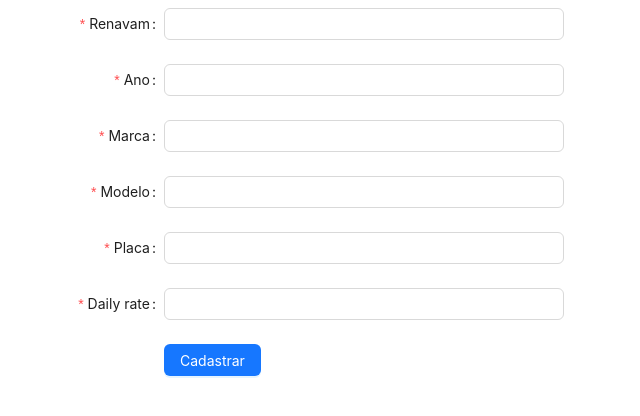
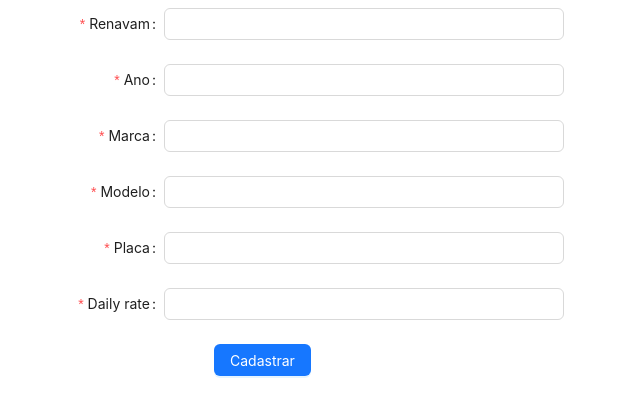
Before and after one commit to Rafael-Pierre/SistemaAluguelDeCarros, a Next.js app in the folder code/frontend/: page /components/FormCarros in a window 1280 px wide. Shown: the top 416 px of the page, without its empty margins (44-684 px from the left). Built offline with nearby package versions, Linux system fonts and the light colour scheme.

Commit message:
alinhando o botao

```diff
--- a/code/frontend/src/pages/components/FormCarros.tsx
+++ b/code/frontend/src/pages/components/FormCarros.tsx
@@ -136,7 +136,7 @@ const FormCarros: React.FC = () => (
       <Input />
     </Form.Item>
 
-    <Form.Item wrapperCol={{ offset: 8, span: 16 }}>
+    <Form.Item wrapperCol={{ offset: 10, span: 16 }}>
       <Button type="primary" htmlType="submit">
         Cadastrar
       </Button>
```
